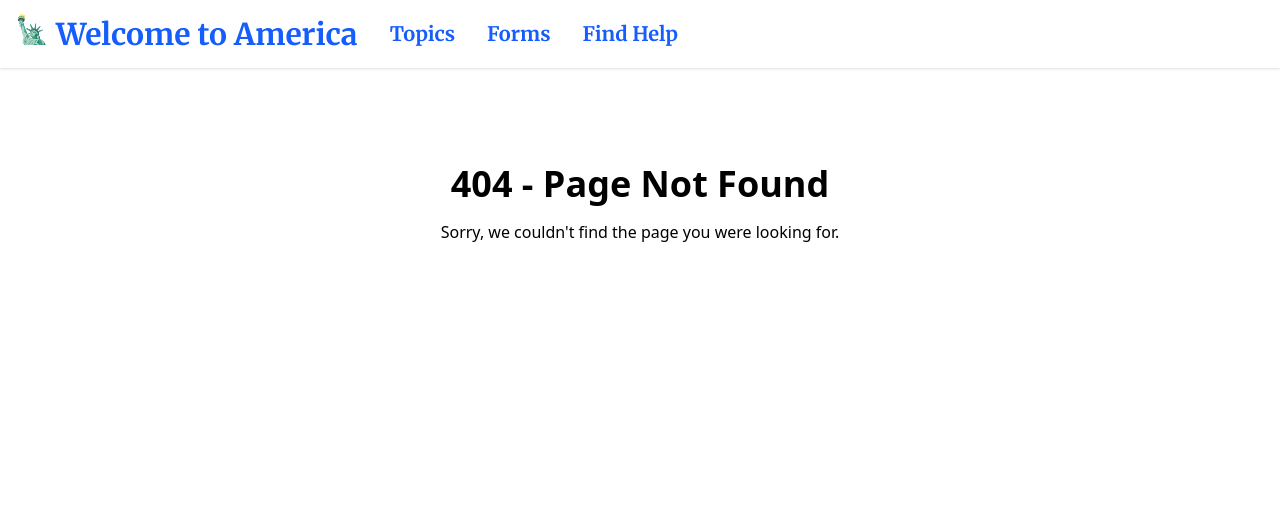
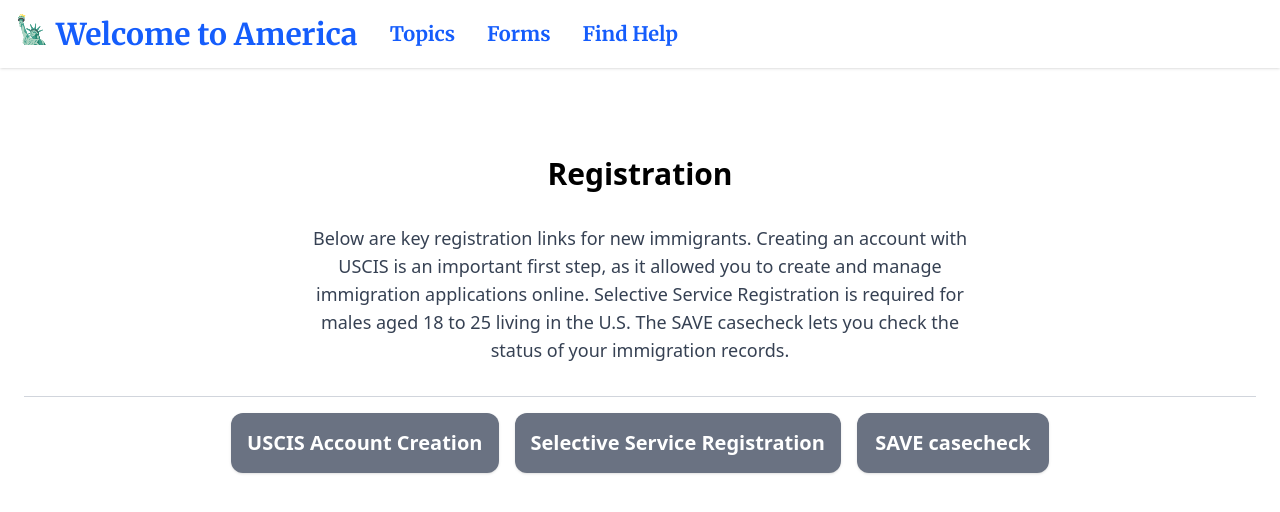
Before and after one commit to juanms23/welcome-to-america, a React (Vite) app in the folder client/: page /registration in a window 1280 px wide. Before the commit this address had no page. Shown: the top 512 px of the page. Built offline with nearby package versions, Linux system fonts and the light colour scheme.

Commit message:
Registration page (template for other topics)

```diff
--- a/client/src/main.jsx
+++ b/client/src/main.jsx
@@ -6,6 +6,7 @@
 import Topics from "./pages/Topics.jsx";
 import Forms from "./pages/Forms.jsx";
 import FindHelp from "./pages/FindHelp.jsx";
+import Registration from "./pages/Registration.jsx";
 import PageNotFound from "./pages/PageNotFound.jsx";
 import { BrowserRouter, Routes, Route } from "react-router-dom";
 
@@ -18,6 +19,7 @@
           <Route path="topics" element={<Topics />} />
           <Route path="forms" element={<Forms />} />
           <Route path="find_help" element={<FindHelp />} />
+          <Route path="registration" element={<Registration />} />
           <Route path="*" element={<PageNotFound />} />
         </Route>
       </Routes>
--- /dev/null
+++ b/client/src/pages/Registration.jsx
@@ -0,0 +1,38 @@
+import LinkButton from "../components/LinkButton";
+
+function Resources() {
+  const resources = [
+    {
+      buttons: [
+        { label: "USCIS Account Creation", to: "https://myaccount.uscis.gov/sign-in" },
+        { label: "Selective Service Registration", to: "https://www.sss.gov/register/" },
+        { label: "SAVE casecheck", to: "https://save.uscis.gov/save/app/client/ui/case-check" },
+      ],
+    },
+  ];
+
+  return (
+    <div className="min-h-screen p-6">
+      <h1 className="text-3xl text-center font-bold mb-8">Registration</h1>
+      <p className="max-w-2xl mx-auto mb-8 text-center text-lg text-gray-700">
+        Below are key registration links for new immigrants. Creating an account with USCIS is an important first step, as it allowed you to create and manage immigration applications
+        online. Selective Service Registration is required for males aged 18 to 25 living in the U.S. The SAVE casecheck lets you check the status of your immigration records.
+      </p>
+      {resources.map((form, index) => (
+        <div key={index} className="mb-10">
+          <h2 className="text-xl text-center font-semibold">{form.title}</h2>
+          <hr className="my-4 border-gray-300" />
+          <div className="flex flex-wrap justify-center gap-4">
+            {form.buttons.map((btn, idx) => (
+              <LinkButton key={idx} to={btn.to} className="bg-gray-400">
+                {btn.label}
+              </LinkButton>
+            ))}
+          </div>
+        </div>
+      ))}
+    </div>
+  );
+}
+
+export default Resources;
```
